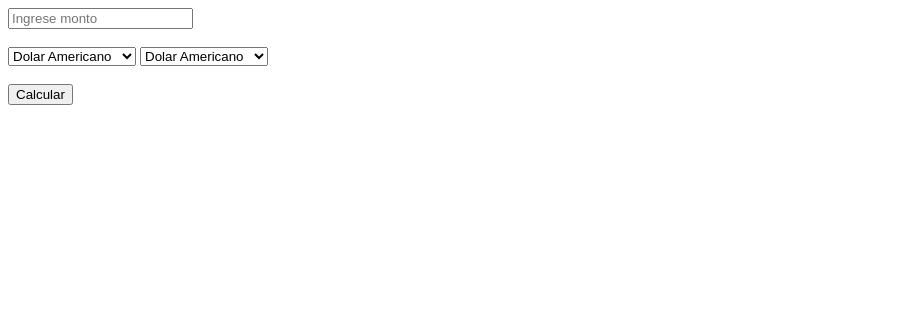
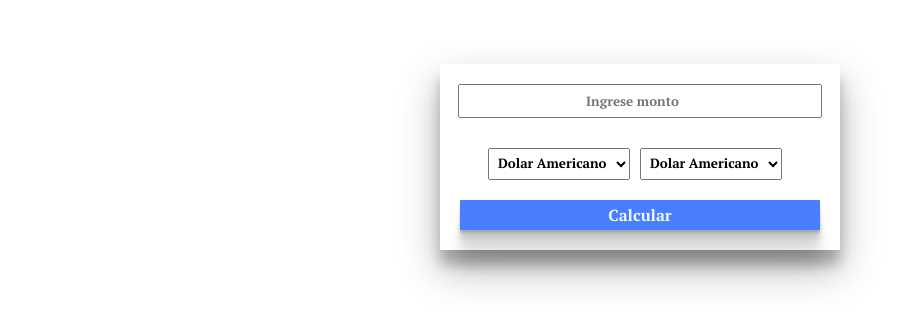
Before and after one commit to idiazj06/conversor-divisas, a plain HTML site: page index.html in a window 1280 px wide. Shown: the whole page, without its empty margins (0-914 px from the left). Drawn offline with Linux system fonts and the light colour scheme.

Commit message:
Css prueba

```diff
--- a/index.html
+++ b/index.html
@@ -4,17 +4,17 @@
     <meta charset="UTF-8">
     <meta http-equiv="X-UA-Compatible" content="IE=edge">
     <meta name="viewport" content="width=device-width, initial-scale=1.0">
+    <link rel="stylesheet" href="./style/style.css">
     <title>Conversor de divisas</title>
 </head>
 <body>
 
-    <div id="items">
-        <form action="" id="form">
+    <div id="items" class="items">
+        <form action="" id="form" class="form">
+
             <input type="number" name="" id="montoConvert" placeholder="Ingrese monto"><br><br>
 
-
             <select name="" id="" class="opcionesEn">
-
             </select>
             <select name="" id="" class="opcionesSal">
 
--- /dev/null
+++ b/style/style.css
@@ -0,0 +1,54 @@
+@import url('https://fonts.googleapis.com/css2?family=PT+Serif:wght@700&display=swap');
+*{
+    font-family: 'PT Serif', serif;
+    padding:0;
+    margin:0;
+}
+
+
+.items{
+    width: 80%;
+    display:flex;
+    max-width:1000px;
+    margin: 1.6em auto;
+}
+
+.form{
+    display:flex;
+    flex-wrap:wrap;
+    align-content: center; /*Clean*/
+    justify-content: center;
+    place-content: center;/*Clean*/
+    width: 400px;
+    color:#497fff;
+    font-size:24px;
+    box-shadow: rgba(0, 0, 0, 0.3) 0px 19px 38px, rgba(0, 0, 0, 0.22) 0px 15px 12px;
+    background-color:rgba(255, 255, 255, 08);
+    margin: 1.6em auto;
+}
+
+select{
+    padding:5px;
+    margin: 20px 10px 20px 0;
+}
+
+input[type=number]{
+    text-align: center;
+    margin-top: 20px;
+    outline: none;
+    width: 90%;
+    height: 30px;
+    cursor: pointer;
+}
+
+button[type=submit]{
+    color: aliceblue;
+    font-size:16px;
+    box-shadow: rgba(0, 0, 0, 0.09) 0px 2px 1px, rgba(0, 0, 0, 0.09) 0px 4px 2px, rgba(0, 0, 0, 0.09) 0px 8px 4px, rgba(0, 0, 0, 0.09) 0px 16px 8px, rgba(0, 0, 0, 0.09) 0px 32px 16px;
+    background-color: #497fff;
+    margin-bottom: 20px;
+    border: none;
+    cursor: pointer;
+    width: 90%;
+    height: 30px;
+}
```
